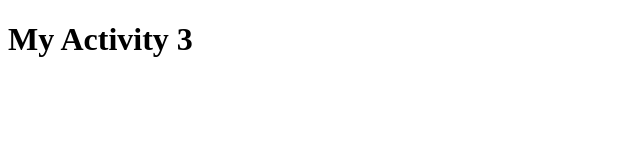
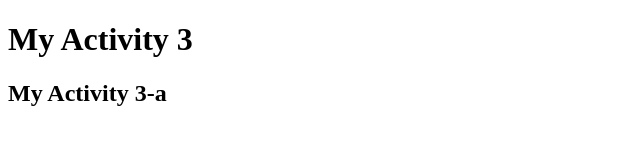
Before and after one commit to bbaltbaltazar/HTML_Semantic_Activity, a plain HTML site: page index.html in a window 1280 px wide. Shown: the whole page, without its empty margins (0-640 px from the left). Drawn offline with Linux system fonts and the light colour scheme.

Commit message:
Added h2

```diff
--- a/index.html
+++ b/index.html
@@ -7,5 +7,6 @@
 </head>
 <body>
     <h1>My Activity 3</h1>
+    <h2> My Activity 3-a</h2>
 </body>
 </html>
```
